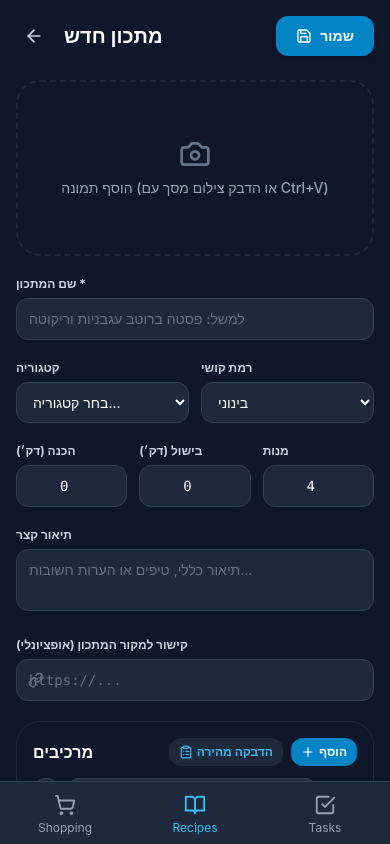
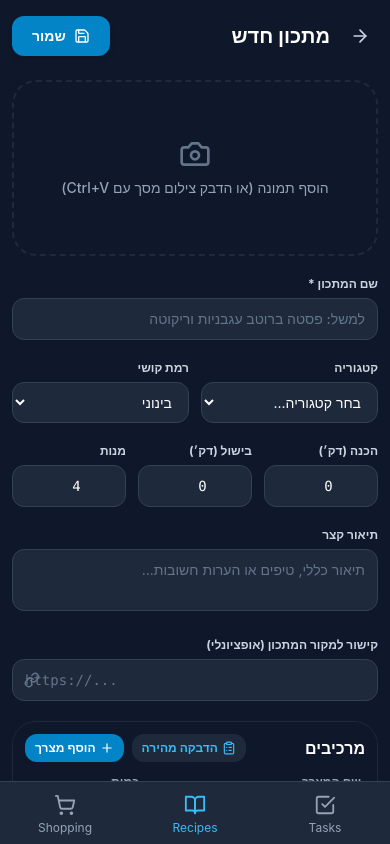
Before and after one commit to sasson123/Sassonia, a React (Vite) app in the folder sassonia/frontend/: page /recipes/new in a window 390 px wide. Built offline with nearby package versions, Linux system fonts and the light colour scheme.

Commit message:
v1.2.9: RTL alignment, wide ingredient fields in recipe form, checkable drawer ingredients with name on right and quantity on left

```diff
--- a/sassonia/frontend/src/pages/CookingModeModal.jsx
+++ b/sassonia/frontend/src/pages/CookingModeModal.jsx
@@ -1,9 +1,10 @@
 import { useState, useEffect, useRef } from 'react'
-import { X, ChevronRight, ChevronLeft, CheckCircle2, Circle, ListOrdered, BookOpen, Clock, Play, Pause, RotateCcw, Volume2 } from 'lucide-react'
+import { X, ChevronRight, ChevronLeft, CheckCircle2, Circle, ListOrdered, BookOpen, Clock, Play, Pause, RotateCcw } from 'lucide-react'
 
-export default function CookingModeModal({ recipe, scaledIngredients, onClose }) {
+export default function CookingModeModal({ recipe, scaledIngredients = [], onClose }) {
   const [currentStep, setCurrentStep] = useState(0)
   const [completedSteps, setCompletedSteps] = useState({})
+  const [checkedIngredients, setCheckedIngredients] = useState({})
   const [showIngredients, setShowIngredients] = useState(false)
   const [viewMode, setViewMode] = useState('step') // 'step' | 'list'
   const [wakeLockActive, setWakeLockActive] = useState(false)
@@ -16,6 +17,13 @@ export default function CookingModeModal({ recipe, scaledIngredients, onClose })
 
   const steps = recipe.steps || []
   const totalSteps = steps.length
+
+  // Detect Hebrew
+  const isHebrew = /[\u0590-\u05FF]/.test(
+    (recipe.name || '') + ' ' +
+    (recipe.description || '') + ' ' +
+    steps.join(' ')
+  )
 
   // Screen Wake Lock API management
   useEffect(() => {
@@ -62,13 +70,12 @@ export default function CookingModeModal({ recipe, scaledIngredients, onClose })
           if (prev <= 1) {
             clearInterval(timerRef.current)
             setTimerRunning(false)
-            // Play alert sound & vibrate if available
             try {
               if (navigator.vibrate) navigator.vibrate([200, 100, 200, 100, 300])
               const ctx = new (window.AudioContext || window.webkitAudioContext)()
               const osc = ctx.createOscillator()
               osc.type = 'sine'
-              osc.frequency.setValueAtTime(587.33, ctx.currentTime) // D5
+              osc.frequency.setValueAtTime(587.33, ctx.currentTime)
               osc.connect(ctx.destination)
               osc.start()
               osc.stop(ctx.currentTime + 0.6)
@@ -97,6 +104,10 @@ export default function CookingModeModal({ recipe, scaledIngredients, onClose })
     setCompletedSteps(prev => ({ ...prev, [idx]: !prev[idx] }))
   }
 
+  function toggleIngredient(idx) {
+    setCheckedIngredients(prev => ({ ...prev, [idx]: !prev[idx] }))
+  }
+
   function formatTime(sec) {
     const m = Math.floor(sec / 60)
     const s = sec % 60
@@ -104,7 +115,7 @@ export default function CookingModeModal({ recipe, scaledIngredients, onClose })
   }
 
   return (
-    <div className="fixed inset-0 z-50 bg-slate-950 text-white flex flex-col select-none">
+    <div className="fixed inset-0 z-50 bg-slate-950 text-white flex flex-col select-none" dir={isHebrew ? 'rtl' : 'ltr'}>
       {/* Top Header */}
       <header className="flex-shrink-0 bg-slate-900 border-b border-slate-800 px-4 py-3 flex items-center justify-between">
         <div className="flex items-center gap-3">
@@ -116,7 +127,7 @@ export default function CookingModeModal({ recipe, scaledIngredients, onClose })
             <X size={22} />
           </button>
           <div>
-            <h2 dir="auto" className="font-bold text-base line-clamp-1 max-w-[200px] sm:max-w-md">{recipe.name}</h2>
+            <h2 className="font-bold text-base line-clamp-1 max-w-[180px] sm:max-w-md text-right">{recipe.name}</h2>
             <div className="flex items-center gap-2 text-xs text-slate-400">
               <span className={`inline-block w-2 h-2 rounded-full ${wakeLockActive ? 'bg-green-400 animate-pulse' : 'bg-slate-500'}`} />
               <span>{wakeLockActive ? 'מסך תמיד דולק' : 'מצב הכנה'}</span>
@@ -125,7 +136,7 @@ export default function CookingModeModal({ recipe, scaledIngredients, onClose })
         </div>
 
         {/* View toggles and Timer button */}
-        <div className="flex items-center gap-2">
+        <div className="flex items-center gap-2" dir="ltr">
           <button
             onClick={() => setShowTimer(v => !v)}
             className={`p-2 rounded-xl text-xs font-medium flex items-center gap-1.5 transition-colors ${
@@ -143,7 +154,7 @@ export default function CookingModeModal({ recipe, scaledIngredients, onClose })
             }`}
           >
             <BookOpen size={16} />
-            <span>מרכיבים</span>
+            <span>מצרכים</span>
           </button>
 
           <button
@@ -192,9 +203,9 @@ export default function CookingModeModal({ recipe, scaledIngredients, onClose })
       <div className="flex-1 overflow-hidden relative flex flex-col">
         {viewMode === 'step' ? (
           /* Step-by-Step Focus View */
-          <div className="flex-1 flex flex-col justify-between p-6 max-w-2xl mx-auto w-full">
+          <div className="flex-1 flex flex-col justify-between p-4 sm:p-6 max-w-2xl mx-auto w-full">
             {/* Progress indicator */}
-            <div className="mb-4">
+            <div className="mb-3">
               <div className="flex justify-between text-xs text-slate-400 font-medium mb-1.5">
                 <span>שלב {currentStep + 1} מתוך {totalSteps}</span>
                 <span>{Math.round(((currentStep + 1) / totalSteps) * 100)}%</span>
@@ -210,7 +221,7 @@ export default function CookingModeModal({ recipe, scaledIngredients, onClose })
             {/* Current Step Big Card */}
             <div
               onClick={() => toggleStep(currentStep)}
-              className={`flex-1 flex flex-col justify-center items-center p-6 rounded-3xl cursor-pointer border transition-all ${
+              className={`flex-1 flex flex-col justify-center items-center p-6 sm:p-8 rounded-3xl cursor-pointer border transition-all ${
                 completedSteps[currentStep]
                   ? 'bg-slate-900/60 border-green-500/40 text-slate-400'
                   : 'bg-slate-900 border-slate-800 text-white shadow-2xl'
@@ -228,19 +239,19 @@ export default function CookingModeModal({ recipe, scaledIngredients, onClose })
                 )}
               </div>
 
-              <p dir="auto" className={`text-xl sm:text-2xl md:text-3xl text-center leading-relaxed font-medium ${completedSteps[currentStep] ? 'line-through' : ''}`}>
+              <p className={`text-xl sm:text-2xl md:text-3xl text-center leading-relaxed font-medium ${completedSteps[currentStep] ? 'line-through' : ''}`}>
                 {steps[currentStep]}
               </p>
             </div>
 
             {/* Navigation Big Touch Buttons */}
-            <div className="flex items-center justify-between gap-4 mt-6">
+            <div className="flex items-center justify-between gap-4 mt-5">
               <button
                 onClick={() => setCurrentStep(s => Math.max(0, s - 1))}
                 disabled={currentStep === 0}
                 className="flex-1 py-4 bg-slate-800 hover:bg-slate-700 disabled:opacity-30 disabled:pointer-events-none rounded-2xl flex items-center justify-center gap-2 text-base font-bold transition-colors"
               >
-                <ChevronRight size={22} /> הקודם
+                {isHebrew ? <ChevronRight size={22} /> : <ChevronLeft size={22} />} הקודם
               </button>
 
               <button
@@ -256,7 +267,7 @@ export default function CookingModeModal({ recipe, scaledIngredients, onClose })
                     : 'bg-sky-600 hover:bg-sky-500 text-white'
                 }`}
               >
-                {currentStep === totalSteps - 1 ? 'סיימתי הכל! 🎉' : 'הבא'} <ChevronLeft size={22} />
+                {currentStep === totalSteps - 1 ? 'סיימתי הכל! 🎉' : 'הבא'} {isHebrew ? <ChevronLeft size={22} /> : <ChevronRight size={22} />}
               </button>
             </div>
           </div>
@@ -282,9 +293,9 @@ export default function CookingModeModal({ recipe, scaledIngredients, onClose })
                       <Circle size={24} className="text-slate-500" />
                     )}
                   </button>
-                  <div className="flex-1">
+                  <div className="flex-1 text-right">
                     <span className="text-xs font-bold text-sky-400 block mb-1">שלב {idx + 1}</span>
-                    <p dir="auto" className={`text-base sm:text-lg leading-relaxed ${isDone ? 'line-through text-slate-500' : 'text-slate-100'}`}>
+                    <p className={`text-base sm:text-lg leading-relaxed ${isDone ? 'line-through text-slate-500' : 'text-slate-100'}`}>
                       {step}
                     </p>
                   </div>
@@ -294,11 +305,12 @@ export default function CookingModeModal({ recipe, scaledIngredients, onClose })
           </div>
         )}
 
-        {/* Quick Ingredients Slide-Over Drawer */}
+        {/* Quick Ingredients Slide-Over Drawer with RTL: Name on right, Quantity on left */}
         {showIngredients && (
-          <div className="absolute inset-0 bg-black/60 z-20 backdrop-blur-sm flex justify-end" onClick={() => setShowIngredients(false)}>
+          <div className="absolute inset-0 bg-black/60 z-20 backdrop-blur-sm flex justify-start" onClick={() => setShowIngredients(false)}>
             <div
-              className="bg-slate-900 w-full max-w-md h-full shadow-2xl p-5 overflow-y-auto flex flex-col border-l border-slate-800 animate-slideLeft"
+              className="bg-slate-900 w-full max-w-md h-full shadow-2xl p-5 overflow-y-auto flex flex-col border-l sm:border-l-0 sm:border-r border-slate-800 animate-fadeIn"
+              dir={isHebrew ? 'rtl' : 'ltr'}
               onClick={e => e.stopPropagation()}
             >
               <div className="flex items-center justify-between pb-3 border-b border-slate-800 mb-4">
@@ -310,20 +322,52 @@ export default function CookingModeModal({ recipe, scaledIngredients, onClose })
                 </button>
               </div>
 
-              <div className="flex-1 space-y-2">
-                {scaledIngredients.map((ing, idx) => (
-                  <div key={idx} className="flex items-center justify-between p-2.5 rounded-xl bg-slate-800/80">
-                    <span dir="auto" className="text-sm font-medium text-white">{ing.name}</span>
-                    <span dir="auto" className="text-sm text-sky-400 font-semibold">{ing.quantity}</span>
-                  </div>
-                ))}
+              <div className="flex justify-between items-center text-xs text-slate-400 px-2 pb-2 font-semibold">
+                <span>מצרך (לחץ לסימון V)</span>
+                <span>כמות</span>
+              </div>
+
+              <div className="flex-1 space-y-2 overflow-y-auto">
+                {scaledIngredients.map((ing, idx) => {
+                  const isChecked = checkedIngredients[idx]
+                  return (
+                    <div
+                      key={idx}
+                      onClick={() => toggleIngredient(idx)}
+                      className={`flex items-center justify-between p-3 rounded-2xl cursor-pointer transition-colors ${
+                        isChecked ? 'bg-slate-800/40 opacity-50' : 'bg-slate-800/80 hover:bg-slate-800'
+                      }`}
+                    >
+                      {/* Right side in RTL: Checkbox + Ingredient Name */}
+                      <div className="flex items-center gap-3 min-w-0 flex-1 pl-2">
+                        <button type="button" className="flex-shrink-0">
+                          {isChecked ? (
+                            <CheckCircle2 size={20} className="text-sky-400" />
+                          ) : (
+                            <Circle size={20} className="text-slate-500" />
+                          )}
+                        </button>
+                        <span className={`text-sm sm:text-base font-medium truncate text-right ${isChecked ? 'line-through text-slate-500' : 'text-white'}`}>
+                          {ing.name}
+                        </span>
+                      </div>
+
+                      {/* Left side in RTL: Quantity */}
+                      {ing.quantity && (
+                        <span className={`text-sm sm:text-base font-semibold flex-shrink-0 text-left ${isChecked ? 'text-slate-500' : 'text-sky-400'}`}>
+                          {ing.quantity}
+                        </span>
+                      )}
+                    </div>
+                  )
+                })}
               </div>
 
               <button
                 onClick={() => setShowIngredients(false)}
-                className="w-full mt-4 py-2.5 bg-slate-800 hover:bg-slate-700 rounded-xl text-sm font-medium text-slate-300 transition-colors"
+                className="w-full mt-4 py-3 bg-slate-800 hover:bg-slate-700 rounded-xl text-sm font-medium text-slate-200 transition-colors"
               >
-                סגור וחזור לשלבים
+                חזור להכנת המתכון
               </button>
             </div>
           </div>
--- a/sassonia/frontend/src/pages/RecipeDetailPage.jsx
+++ b/sassonia/frontend/src/pages/RecipeDetailPage.jsx
@@ -109,9 +109,10 @@ export default function RecipeDetailPage() {
   )
 
   const totalTime = (recipe.prep_time || 0) + (recipe.cook_time || 0)
+  const isHebrew = /[\u0590-\u05FF]/.test((recipe.name || '') + ' ' + (recipe.description || '')) || true
 
   return (
-    <div className="h-full overflow-y-auto max-w-2xl mx-auto pb-12">
+    <div className="h-full overflow-y-auto max-w-2xl mx-auto pb-12" dir={isHebrew ? 'rtl' : 'ltr'}>
       {/* Top Hero Image & Actions */}
       <div className="relative">
         {recipe.image_path ? (
@@ -126,13 +127,14 @@ export default function RecipeDetailPage() {
         {/* Back button */}
         <button
           onClick={() => navigate('/recipes')}
-          className="absolute top-4 left-4 bg-slate-900/80 backdrop-blur p-2.5 rounded-full text-slate-200 hover:text-white transition-colors"
+          className="absolute top-4 start-4 bg-slate-900/80 backdrop-blur p-2.5 rounded-full text-slate-200 hover:text-white transition-colors"
+          title="חזרה"
         >
-          <ArrowLeft size={20} />
+          <ArrowLeft size={20} className={isHebrew ? 'rotate-180' : ''} />
         </button>
 
-        {/* Top Right Action Buttons */}
-        <div className="absolute top-4 right-4 flex gap-2">
+        {/* Top Action Buttons (opposite side) */}
+        <div className="absolute top-4 end-4 flex gap-2">
           {recipe.source_url && (
             <a
               href={recipe.source_url}
--- a/sassonia/frontend/src/pages/RecipeFormPage.jsx
+++ b/sassonia/frontend/src/pages/RecipeFormPage.jsx
@@ -1,6 +1,6 @@
 import { useState, useEffect } from 'react'
 import { useNavigate, useParams, useLocation } from 'react-router-dom'
-import { ArrowLeft, Plus, Trash2, Save, Camera, Loader2, ClipboardList, Link as LinkIcon, X } from 'lucide-react'
+import { ArrowLeft, ArrowRight, Plus, Trash2, Save, Camera, Loader2, ClipboardList, Link as LinkIcon, X } from 'lucide-react'
 import { recipes as recipesApi } from '../api'
 
 function parsePastedIngredients(text) {
@@ -43,6 +43,13 @@ export default function RecipeFormPage() {
   const [bulkIngText, setBulkIngText] = useState('')
   const [showBulkSteps, setShowBulkSteps] = useState(false)
   const [bulkStepsText, setBulkStepsText] = useState('')
+
+  // Detect Hebrew content
+  const isHebrew = /[\u0590-\u05FF]/.test(
+    form.name + ' ' +
+    form.description + ' ' +
+    form.ingredients.map(i => i.name).join(' ')
+  ) || true
 
   useEffect(() => {
     if (location.state?.prefill) {
@@ -111,7 +118,6 @@ export default function RecipeFormPage() {
   function applyBulkIngredients() {
     const parsed = parsePastedIngredients(bulkIngText)
     if (parsed.length > 0) {
-      // Filter out empty initial field if any
       const current = form.ingredients.filter(i => i.name.trim())
       setField('ingredients', [...current, ...parsed])
     }
@@ -155,13 +161,13 @@ export default function RecipeFormPage() {
   }
 
   return (
-    <div className="h-full overflow-y-auto max-w-2xl mx-auto px-4 py-4 pb-16">
+    <div className="h-full overflow-y-auto max-w-2xl mx-auto px-3 sm:px-4 py-4 pb-16" dir={isHebrew ? 'rtl' : 'ltr'}>
       {/* Top Header */}
       <div className="flex items-center gap-3 mb-6">
         <button onClick={() => navigate(-1)} className="p-2 rounded-full hover:bg-slate-800 text-slate-300">
-          <ArrowLeft size={20} />
+          {isHebrew ? <ArrowRight size={20} /> : <ArrowLeft size={20} />}
         </button>
-        <h1 className="text-xl font-bold flex-1 text-white">{isEdit ? 'עריכת מתכון' : 'מתכון חדש'}</h1>
+        <h1 className="text-xl font-bold flex-1 text-white text-right">{isEdit ? 'עריכת מתכון' : 'מתכון חדש'}</h1>
         <button
           onClick={handleSave}
           disabled={saving}
@@ -197,15 +203,15 @@ export default function RecipeFormPage() {
             value={form.name}
             onChange={e => setField('name', e.target.value)}
             placeholder="למשל: פסטה ברוטב עגבניות וריקוטה"
-            dir="auto"
-            className="input-field text-base font-medium"
+            dir={isHebrew ? 'rtl' : 'ltr'}
+            className="input-field text-base font-medium text-right"
           />
         </Field>
 
         {/* Category & Difficulty */}
         <div className="grid grid-cols-2 gap-3">
           <Field label="קטגוריה">
-            <select value={form.category} onChange={e => setField('category', e.target.value)} className="input-field">
+            <select value={form.category} onChange={e => setField('category', e.target.value)} className="input-field text-right">
               <option value="">בחר קטגוריה...</option>
               {['עיקרית', 'קינוח', 'סלט', 'מרק', 'ארוחת בוקר', 'מאפה', 'נשנוש', 'אחר'].map(c => (
                 <option key={c} value={c}>{c}</option>
@@ -213,7 +219,7 @@ export default function RecipeFormPage() {
             </select>
           </Field>
           <Field label="רמת קושי">
-            <select value={form.difficulty} onChange={e => setField('difficulty', e.target.value)} className="input-field">
+            <select value={form.difficulty} onChange={e => setField('difficulty', e.target.value)} className="input-field text-right">
               <option value="easy">קל</option>
               <option value="medium">בינוני</option>
               <option value="hard">מורכב</option>
@@ -244,8 +250,8 @@ export default function RecipeFormPage() {
             onChange={e => setField('description', e.target.value)}
             rows={2}
             placeholder="תיאור כללי, טיפים או הערות חשובות..."
-            dir="auto"
-            className="input-field resize-none text-sm"
+            dir={isHebrew ? 'rtl' : 'ltr'}
+            className="input-field resize-none text-sm text-right"
           />
         </Field>
 
@@ -257,13 +263,14 @@ export default function RecipeFormPage() {
               value={form.source_url || ''}
               onChange={e => setField('source_url', e.target.value)}
               placeholder="https://..."
+              dir="ltr"
               className="input-field pl-9 font-mono text-xs"
             />
           </div>
         </Field>
 
         {/* Section: Ingredients */}
-        <section className="bg-slate-900 border border-slate-800 rounded-3xl p-4 sm:p-5">
+        <section className="bg-slate-900 border border-slate-800 rounded-3xl p-3 sm:p-5">
           <div className="flex items-center justify-between mb-3">
             <label className="text-base font-bold text-white">מרכיבים</label>
             <div className="flex gap-2">
@@ -279,7 +286,7 @@ export default function RecipeFormPage() {
                 onClick={() => setField('ingredients', [...form.ingredients, { name: '', quantity: '' }])}
                 className="text-xs font-semibold px-2.5 py-1.5 rounded-xl bg-sky-600 hover:bg-sky-500 text-white flex items-center gap-1 transition-colors"
               >
-                <Plus size={14} /> הוסף
+                <Plus size={14} /> הוסף מצרך
               </button>
             </div>
           </div>
@@ -296,41 +303,51 @@ export default function RecipeFormPage() {
                 onChange={e => setBulkIngText(e.target.value)}
                 placeholder={"2 כוסות קמח\n1 כפית מלח\n100 גרם חמאה"}
                 rows={4}
-                dir="auto"
-                className="input-field text-xs font-mono mb-2"
+                dir="rtl"
+                className="input-field text-xs font-mono mb-2 text-right"
                 autoFocus
               />
               <button
                 type="button"
                 onClick={applyBulkIngredients}
-                className="w-full py-1.5 bg-sky-600 hover:bg-sky-500 rounded-xl text-xs font-bold text-white transition-colors"
+                className="w-full py-2 bg-sky-600 hover:bg-sky-500 rounded-xl text-xs font-bold text-white transition-colors"
               >
                 הוסף מצרכים מהטקסט
               </button>
             </div>
           )}
 
+          {/* Column headers for wide clear layout */}
+          <div className="flex gap-2 text-xs font-semibold text-slate-400 px-1 mb-1.5">
+            <span className="flex-1 text-right">שם המצרך</span>
+            <span className="w-28 sm:w-36 text-center">כמות</span>
+            <span className="w-8"></span>
+          </div>
+
           <div className="space-y-2">
             {form.ingredients.map((ing, i) => (
               <div key={i} className="flex gap-2 items-center">
+                {/* In RTL: Name on right */}
                 <input
                   value={ing.name}
                   onChange={e => setIngredient(i, 'name', e.target.value)}
-                  placeholder="שם המצרך (למשל: קמח)"
-                  dir="auto"
-                  className="input-field flex-1 text-sm"
+                  placeholder="שם המצרך (קמח)"
+                  dir={isHebrew ? 'rtl' : 'ltr'}
+                  className="input-field flex-1 min-w-0 text-sm font-medium text-right"
                 />
+                {/* In RTL: Quantity on left of name */}
                 <input
                   value={ing.quantity}
                   onChange={e => setIngredient(i, 'quantity', e.target.value)}
                   placeholder="כמות (2 כוסות)"
-                  dir="auto"
-                  className="input-field w-28 text-sm text-center"
+                  dir={isHebrew ? 'rtl' : 'ltr'}
+                  className="input-field w-28 sm:w-36 text-sm text-center font-medium flex-shrink-0"
                 />
                 <button
                   type="button"
                   onClick={() => setField('ingredients', form.ingredients.filter((_, j) => j !== i))}
-                  className="text-slate-500 hover:text-red-400 p-2 transition-colors"
+                  className="text-slate-500 hover:text-red-400 p-2 transition-colors flex-shrink-0"
+                  title="מחק מצרך"
                 >
                   <Trash2 size={16} />
                 </button>
@@ -340,7 +357,7 @@ export default function RecipeFormPage() {
         </section>
 
         {/* Section: Steps */}
-        <section className="bg-slate-900 border border-slate-800 rounded-3xl p-4 sm:p-5">
+        <section className="bg-slate-900 border border-slate-800 rounded-3xl p-3 sm:p-5">
           <div className="flex items-center justify-between mb-3">
             <label className="text-base font-bold text-white">הוראות הכנה</label>
             <div className="flex gap-2">
@@ -373,14 +390,14 @@ export default function RecipeFormPage() {
                 onChange={e => setBulkStepsText(e.target.value)}
                 placeholder={"1. לחמם תנור ל-180 מעלות\n2. לערבב את החומרים היבשים\n3. לאפות במשך 25 דקות"}
                 rows={4}
-                dir="auto"
-                className="input-field text-xs font-mono mb-2"
+                dir="rtl"
+                className="input-field text-xs font-mono mb-2 text-right"
                 autoFocus
               />
               <button
                 type="button"
                 onClick={applyBulkSteps}
-                className="w-full py-1.5 bg-sky-600 hover:bg-sky-500 rounded-xl text-xs font-bold text-white transition-colors"
+                className="w-full py-2 bg-sky-600 hover:bg-sky-500 rounded-xl text-xs font-bold text-white transition-colors"
               >
                 הוסף שלבים מהטקסט
               </button>
@@ -398,8 +415,8 @@ export default function RecipeFormPage() {
                   onChange={e => setStep(i, e.target.value)}
                   placeholder={`שלב ${i + 1}...`}
                   rows={2}
-                  dir="auto"
-                  className="input-field flex-1 resize-none text-sm leading-relaxed"
+                  dir={isHebrew ? 'rtl' : 'ltr'}
+                  className="input-field flex-1 resize-none text-sm leading-relaxed text-right"
                 />
                 <button
                   type="button"
@@ -420,7 +437,7 @@ export default function RecipeFormPage() {
 function Field({ label, children }) {
   return (
     <div>
-      <label className="block text-xs font-bold text-slate-300 mb-1.5">{label}</label>
+      <label className="block text-xs font-bold text-slate-300 mb-1.5 text-right">{label}</label>
       {children}
     </div>
   )
```
Also changed, not shown: 1 other file (tests, documents, lock files or other folders).
